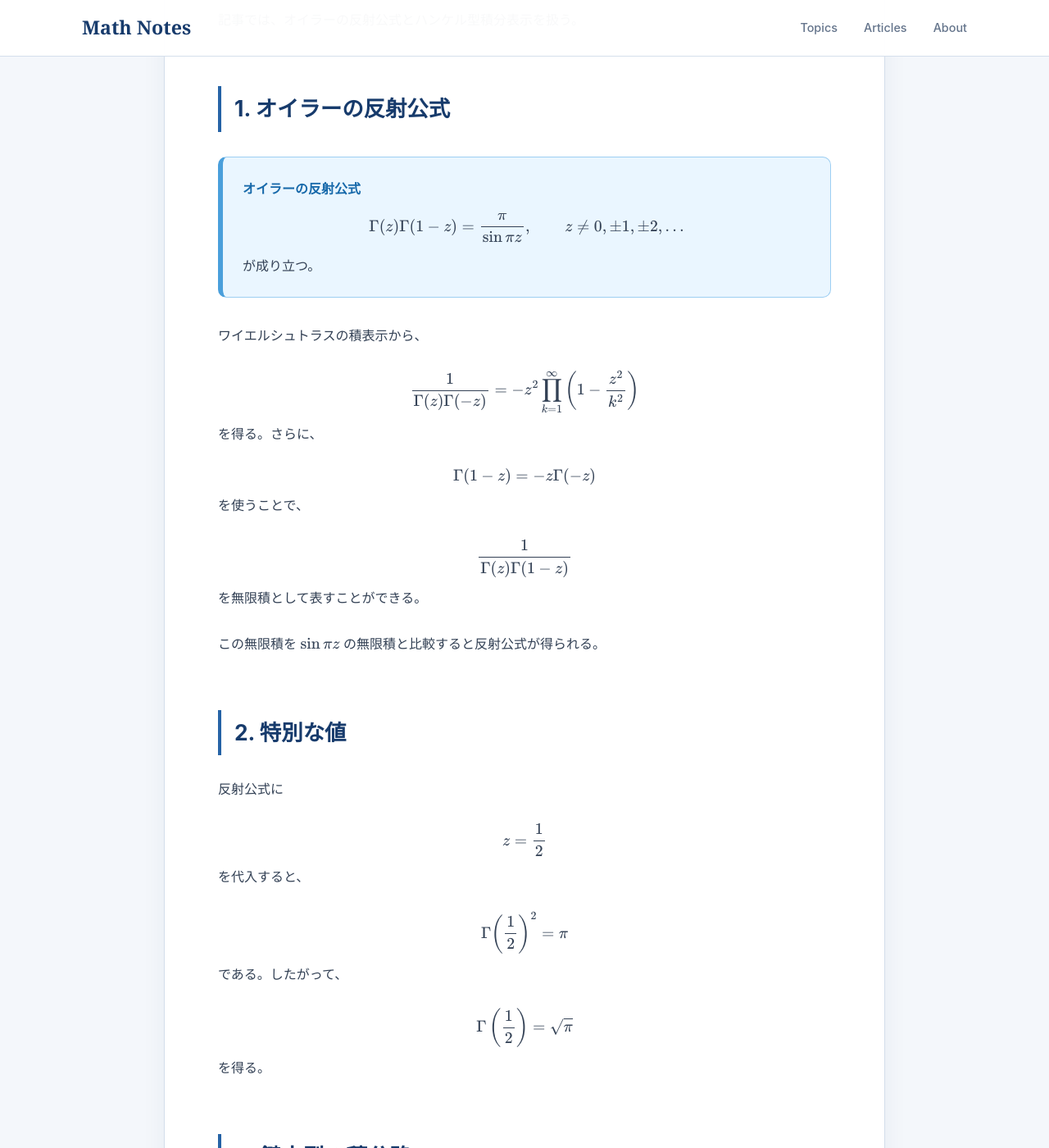
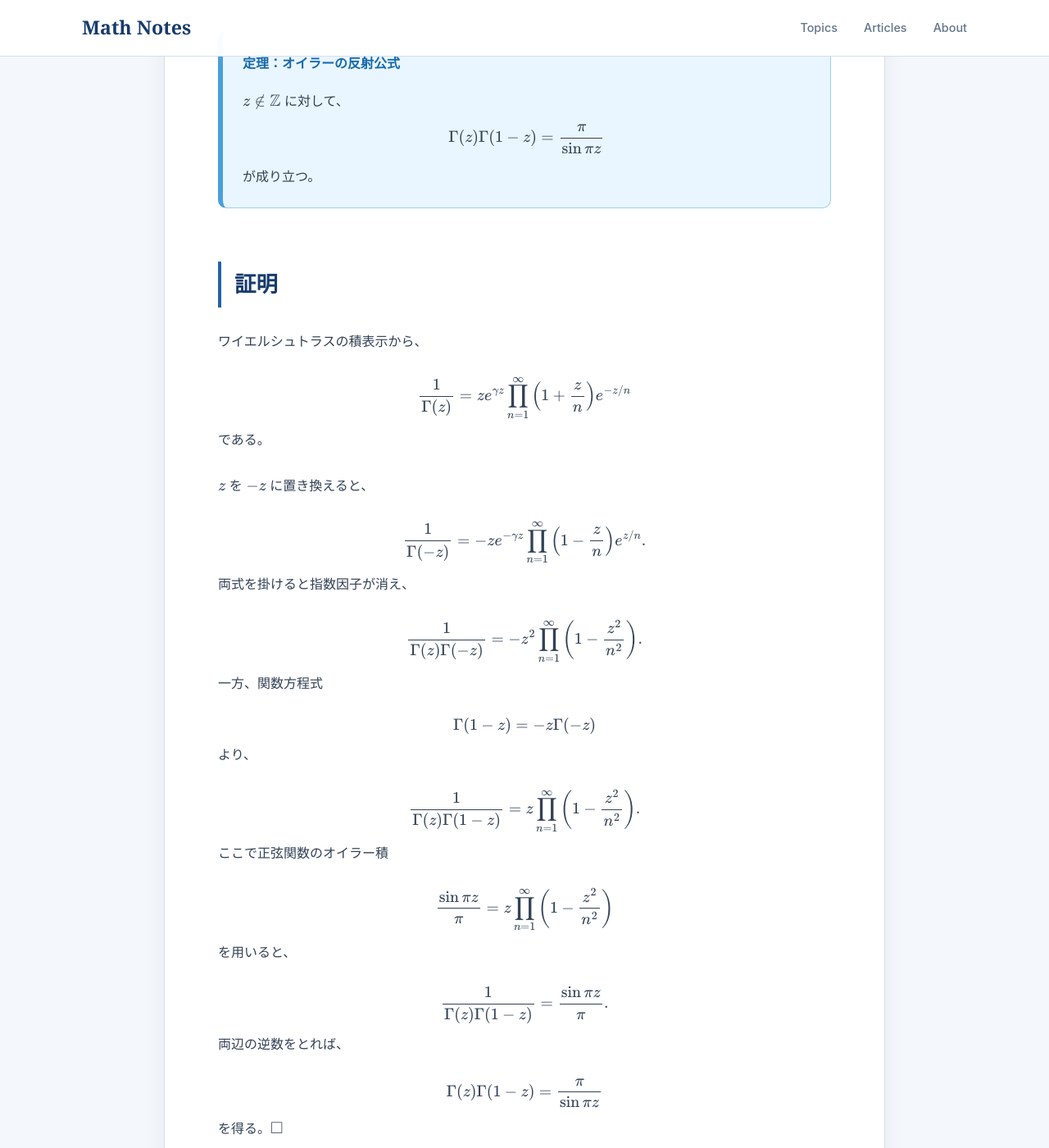
Before and after one commit to koukano/koukano.github.io, a Jekyll site: the page built from articles/gamma-reflection-hankel.md, in a window 1280 px wide and 1400 px high, scrolled down 387 px. Shown: the whole window at 82% size. Built offline with Jekyll 4.4.1, drawn with Linux system fonts in a browser that asks for light colours; some of the changed text lies outside the part shown.

Commit message:
Make Euler reflection formula a single-theorem article

```diff
--- a/articles/gamma-reflection-hankel.md
+++ b/articles/gamma-reflection-hankel.md
@@ -1,44 +1,63 @@
 ---
 layout: article
-title: "オイラーの反射公式とハンケルの積分表示"
+title: "オイラーの反射公式"
 category: "gamma-function"
 category_label: "ガンマ関数"
 ---
 
-ガンマ関数を右半平面から左半平面へ解析接続する際には、反射公式と複素積分表示が重要になる。本記事では、オイラーの反射公式とハンケル型積分表示を扱う。
-
-## 1. オイラーの反射公式
+ガンマ関数の $z$ と $1-z$ における値は、正弦関数を通して結びついている。
 
 <div class="math-box theorem-box">
 
-<div class="math-box-title">オイラーの反射公式</div>
+<div class="math-box-title">定理：オイラーの反射公式</div>
+
+$z\notin\mathbb{Z}$ に対して、
 
 $$
 \Gamma(z)\Gamma(1-z)
 =
-\frac{\pi}{\sin\pi z},
-\qquad
-z\neq0,\pm1,\pm2,\ldots
+\frac{\pi}{\sin\pi z}
 $$
 
 が成り立つ。
 
 </div>
 
+## 証明
+
 ワイエルシュトラスの積表示から、
 
 $$
-\frac{1}
-{\Gamma(z)\Gamma(-z)}
+\frac1{\Gamma(z)}
+=
+ze^{\gamma z}
+\prod_{n=1}^{\infty}
+\left(1+\frac{z}{n}\right)e^{-z/n}
+$$
+
+である。
+
+$z$ を $-z$ に置き換えると、
+
+$$
+\frac1{\Gamma(-z)}
+=
+-z e^{-\gamma z}
+\prod_{n=1}^{\infty}
+\left(1-\frac{z}{n}\right)e^{z/n}.
+$$
+
+両式を掛けると指数因子が消え、
+
+$$
+\frac1{\Gamma(z)\Gamma(-z)}
 =
 -z^2
-\prod_{k=1}^{\infty}
-\left(
-1-\frac{z^2}{k^2}
-\right)
+\prod_{n=1}^{\infty}
+\left(1-\frac{z^2}{n^2}\right).
 $$
 
-を得る。さらに、
+一方、関数方程式
 
 $$
 \Gamma(1-z)
@@ -46,86 +65,62 @@ $$
 -z\Gamma(-z)
 $$
 
-を使うことで、
+より、
 
 $$
-\frac{1}
-{\Gamma(z)\Gamma(1-z)}
+\frac1{\Gamma(z)\Gamma(1-z)}
+=
+z
+\prod_{n=1}^{\infty}
+\left(1-\frac{z^2}{n^2}\right).
 $$
 
-を無限積として表すことができる。
-
-この無限積を $\sin\pi z$ の無限積と比較すると反射公式が得られる。
-
-## 2. 特別な値
-
-反射公式に
+ここで正弦関数のオイラー積
 
 $$
-z=\frac12
+\frac{\sin\pi z}{\pi}
+=
+z
+\prod_{n=1}^{\infty}
+\left(1-\frac{z^2}{n^2}\right)
 $$
 
-を代入すると、
+を用いると、
+
+$$
+\frac1{\Gamma(z)\Gamma(1-z)}
+=
+\frac{\sin\pi z}{\pi}.
+$$
+
+両辺の逆数をとれば、
+
+$$
+\Gamma(z)\Gamma(1-z)
+=
+\frac{\pi}{\sin\pi z}
+$$
+
+を得る。$\square$
+
+## 系
+
+$z=\tfrac12$ とすると、
 
 $$
 \Gamma\left(\frac12\right)^2
 =
-\pi
+\pi.
 $$
 
-である。したがって、
+$\Gamma(1/2)>0$ なので、
 
 $$
 \Gamma\left(\frac12\right)
 =
-\sqrt{\pi}
+\sqrt{\pi}.
 $$
-
-を得る。
-
-## 3. 鍵穴型の積分路
-
-複素平面で負の実軸を分岐切断とし、原点を小さく回りながら負の実軸の両側を通る積分路 $C$ を考える。$(-s)^{z-1}$ の偏角が積分路の上下で異なることを利用すると、オイラー積分と複素積分を結びつけることができる。
-
-<div class="math-box theorem-box">
-
-<div class="math-box-title">ハンケル型積分表示</div>
-
-$$
-\Gamma(z)
-=
--\frac{1}
-{2i\sin\pi z}
-\int_C
-e^{-s}(-s)^{z-1}\,ds
-$$
-
-という表示が得られる。
-
-</div>
-
-この式は、積分路が原点のまわりを回ることによって分岐の違いを取り込み、ガンマ関数の解析接続を複素積分として表している。
-
-## 4. 逆ガンマ関数の積分表示
-
-上の表示とオイラーの反射公式を組み合わせると、
-
-<div class="math-box theorem-box">
-
-<div class="math-box-title">逆ガンマ関数のハンケル表示</div>
-
-$$
-\frac{1}{\Gamma(z)}
-=
-\frac{1}{2\pi i}
-\int_C
-e^{-s}(-s)^{-z}\,ds.
-$$
-
-</div>
-
-この積分表示は $1/\Gamma(z)$ を複素積分として表すものであり、ガンマ関数を用いたMellin–Barnes積分にもつながる。
 
 ## 次の記事
 
-[ワトソンの補題とスターリングの公式](/articles/gamma-stirling-watson.html)
+[ガンマ関数のハンケル型積分表示](/articles/gamma-hankel-integral.html)
```
